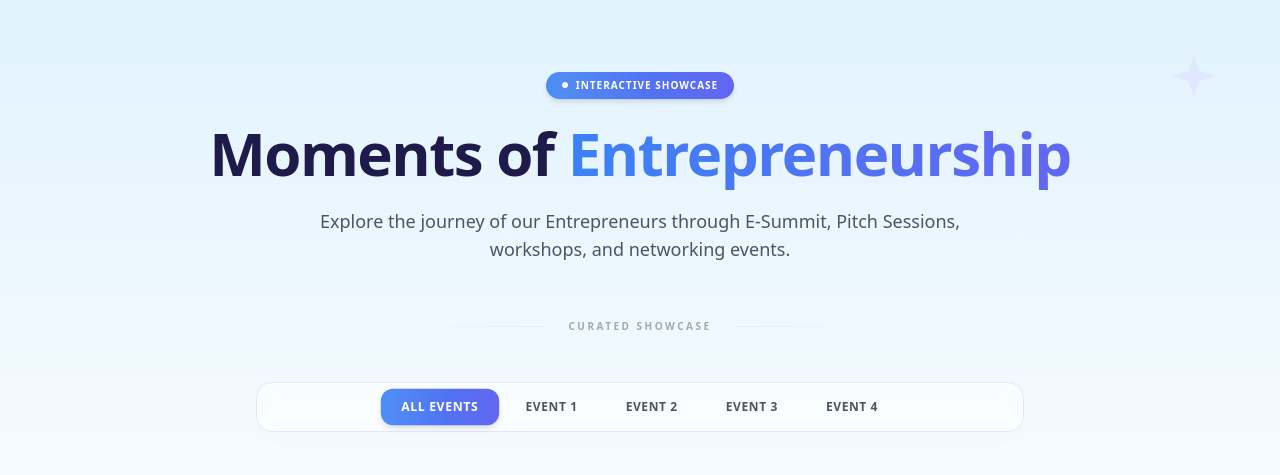
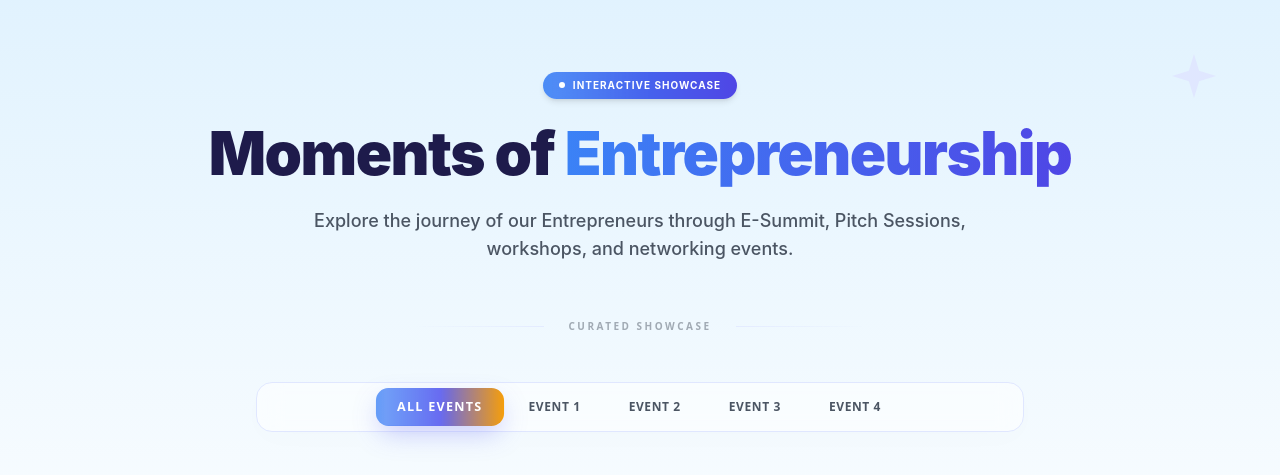
Before and after one commit to AnandVivek-iiti/Ecell-IITI, a React (Vite) app: page /gallery in a window 1280 px wide. Shown: the part 123-598 px from the top of the page. Built offline with nearby package versions, Linux system fonts and the light colour scheme.

Commit message:
Gallery Page changes for filter button

```diff
--- a/src/pages/Gallery Page/FilterBar.jsx
+++ b/src/pages/Gallery Page/FilterBar.jsx
@@ -13,12 +13,18 @@ const FilterBar = ({ activeCategory, setActiveCategory }) => {
             onClick={() => setActiveCategory(category)}
             className={`px-5 py-2.5 rounded-xl text-xs font-bold tracking-wider uppercase transition-all duration-300 outline-none relative overflow-hidden group
               ${isActive
-                ? 'bg-gradient-to-r from-[#3B82F6] to-[#6366F1] text-white shadow-md scale-102'
+                ? 'bg-gradient-to-r from-[#3B82F6] via-[#6366F1] to-[#F59E0B] text-white shadow-[0_10px_25px_-4px_rgba(99,102,241,0.35)] scale-105 font-extrabold tracking-widest'
                 : 'text-[#4B5563] hover:text-[#1E1B4B] hover:bg-[#E0F2FE]/50'
               }`}
           >
+            {/* Embedded High-Velocity Light Shimmer Overlay */}
             {isActive && (
-              <span className="absolute inset-0 w-full h-full bg-gradient-to-r from-transparent via-white/10 to-transparent -translate-x-full animate-shimmer" />
+              <span className="absolute inset-0 w-full h-full bg-gradient-to-r from-transparent via-white/25 to-transparent -translate-x-full animate-shimmer" />
+            )}
+
+            {/* Subtle multi-color underline dot for inactive links on hover */}
+            {!isActive && (
+              <span className="absolute bottom-1 left-1/2 -translate-x-1/2 w-1.5 h-1.5 bg-gradient-to-r from-[#3B82F6] to-[#F59E0B] rounded-full opacity-0 group-hover:opacity-100 transition-opacity duration-300" />
             )}
 
             <span className="relative z-10">{category}</span>
--- a/src/pages/Gallery Page/Gallery.jsx
+++ b/src/pages/Gallery Page/Gallery.jsx
@@ -15,10 +15,9 @@ const Gallery = () => {
 
   return (
     <>
-      {/* Main Page Layout Wrapper */}
       <section className="relative min-h-screen bg-gradient-to-b from-[#E0F2FE] via-white to-[#E0E7FF] py-24 font-inter overflow-hidden selection:bg-[#E0E7FF] selection:text-[#1E1B4B]">
 
-        {/* Decorative Vectors */}
+        {/* Decorative Theme Elements */}
         <div className="absolute top-20 right-16 text-[#E0E7FF] pointer-events-none animate-float hidden lg:block">
           <svg width="44" height="44" viewBox="0 0 24 24" fill="currentColor">
             <path d="M12 0L14.8 9.2L24 12L14.8 14.8L12 24L9.2 14.8L0 12L9.2 9.2L12 0Z"/>
@@ -33,10 +32,9 @@ const Gallery = () => {
         <div className="max-w-7xl mx-auto relative z-10 px-4 sm:px-6 lg:px-8">
           <GalleryHeader />
 
-          {/* Accent Line Divider */}
           <div className="flex items-center justify-center my-12 opacity-80">
             <div className="h-[1px] w-32 bg-gradient-to-r from-transparent to-[#E0E7FF]"></div>
-            <div className="mx-6 text-[10px] tracking-[0.25em] text-[#4B5563]/60 font-bold uppercase">
+            <div className="mx-6 text-[10px] tracking-[0.25em] text-[#4B5563]/60 font-bold uppercase font-inter">
               Curated Showcase
             </div>
             <div className="h-[1px] w-32 bg-gradient-to-l from-transparent to-[#E0E7FF]"></div>
@@ -47,7 +45,6 @@ const Gallery = () => {
             setActiveCategory={setActiveCategory}
           />
 
-          {/* Album Presentation Grid */}
           <div className="mt-16 grid grid-cols-1 sm:grid-cols-2 lg:grid-cols-3 gap-x-8 gap-y-12">
             {filteredItems.map((item) => (
               <GalleryCard
@@ -60,9 +57,8 @@ const Gallery = () => {
             ))}
           </div>
 
-          {/* Empty Filter Handler */}
           {filteredItems.length === 0 && (
-            <div className="text-center text-[#4B5563] mt-24 max-w-md mx-auto bg-white/60 backdrop-blur-md border border-[#E0E7FF] py-16 px-8 rounded-3xl shadow-sm">
+            <div className="text-center text-[#4B5563] mt-24 max-w-md mx-auto bg-white/60 backdrop-blur-md border border-[#E0E7FF] py-16 px-8 rounded-3xl shadow-sm font-inter">
               <p className="font-bold text-lg text-[#1E1B4B] mb-1">No Moments Found</p>
               <p className="text-xs text-[#4B5563]/80">Try browsing another event timeline category!</p>
             </div>
@@ -70,12 +66,11 @@ const Gallery = () => {
         </div>
       </section>
 
-      {/* Layer 1: Immersive Full Screen Album Dashboard Component Overlay */}
+      {/* Album Overlay Modal Viewport */}
       {activeAlbum && (
-        <div className="fixed inset-0 bg-[#1E1B4B]/80 backdrop-blur-md z-40 flex items-center justify-center p-4 md:p-12 transition-all duration-300 animate-in fade-in">
+        <div className="fixed inset-0 bg-[#1E1B4B]/80 backdrop-blur-md z-40 flex items-center justify-center p-4 md:p-12 transition-all duration-300 animate-in fade-in font-inter">
           <div className="bg-gradient-to-b from-[#E0F2FE]/90 to-white/95 w-full h-full md:max-w-6xl md:h-[80vh] md:rounded-[24px] border border-white/60 shadow-[0_30px_60px_-15px_rgba(30,27,75,0.4)] flex flex-col overflow-hidden animate-in zoom-in-95 duration-200">
 
-            {/* Modal Heading Control Strip */}
             <div className="flex justify-between items-center px-8 py-5 bg-white/50 border-b border-[#E0E7FF] backdrop-blur-sm">
               <div>
                 <span className="text-[10px] uppercase font-extrabold tracking-widest text-[#6366F1]">Exhibition Catalog</span>
@@ -89,7 +84,6 @@ const Gallery = () => {
               </button>
             </div>
 
-            {/* Micro-grid Asset Interface */}
             <div className="flex-1 overflow-y-auto p-8 content-start grid grid-cols-1 sm:grid-cols-2 md:grid-cols-3 gap-6">
               {activeAlbum.map((imgUrl, idx) => (
                 <div
@@ -99,7 +93,7 @@ const Gallery = () => {
                 >
                   <img
                     src={imgUrl}
-                    alt="Event content capturing item"
+                    alt="Event capture"
                     className="w-full h-full object-cover group-hover/item:scale-105 transition-transform duration-500 ease-out"
                     onError={(e) => {
                       e.target.onerror = null;
@@ -115,7 +109,6 @@ const Gallery = () => {
               ))}
             </div>
 
-            {/* Modal Control Footer Information Tab */}
             <div className="px-8 py-4 bg-white/40 border-t border-[#E0E7FF] text-right text-[11px] font-bold text-[#4B5563]/80 uppercase tracking-wider">
               Total Assets: {activeAlbum.length} Items Captured
             </div>
@@ -123,24 +116,22 @@ const Gallery = () => {
         </div>
       )}
 
-      {/* Layer 2: Standalone Lightbox Target Node Viewport */}
+      {/* Lightbox Viewer */}
       {maximizedImage && (
         <div
-          className="fixed inset-0 bg-slate-950/90 z-50 flex flex-col items-center justify-center p-4 animate-in fade-in duration-200"
+          className="fixed inset-0 bg-slate-950/90 z-50 flex flex-col items-center justify-center p-4 animate-in fade-in duration-200 font-inter"
           onClick={() => setMaximizedImage(null)}
         >
-          {/* Separate Layout Action Close Button */}
           <button
             className="absolute top-6 right-6 text-white/70 hover:text-white font-bold text-sm bg-white/10 hover:bg-white/20 w-12 h-12 rounded-full backdrop-blur-md flex items-center justify-center transition-all shadow-lg z-50"
             onClick={() => setMaximizedImage(null)}
           >
             ✕
           </button>
-
           <div className="relative max-w-5xl max-h-[85vh] flex items-center justify-center select-none" onClick={(e) => e.stopPropagation()}>
             <img
               src={maximizedImage}
-              alt="Maximized focus capture display view"
+              alt="Maximized display capture"
               className="max-w-full max-h-[85vh] object-contain rounded-2xl shadow-[0_25px_60px_rgba(0,0,0,0.8)] border border-white/10"
               onError={(e) => {
                 e.target.onerror = null;
--- a/src/pages/Gallery Page/GalleryCard.jsx
+++ b/src/pages/Gallery Page/GalleryCard.jsx
@@ -4,6 +4,7 @@ const GalleryCard = ({ item, onExplore }) => {
   return (
     <div className="group relative w-full h-[380px] font-inter">
       <div className="absolute inset-0 bg-white/70 backdrop-blur-md rounded-[24px] overflow-hidden border border-[#E0E7FF] z-10 transition-all duration-500 ease-[cubic-bezier(0.25,1,0.5,1)] shadow-[0_12px_40px_-15px_rgba(30,27,75,0.04)] group-hover:shadow-[0_25px_50px_-12px_rgba(99,102,241,0.15)] group-hover:-translate-y-3">
+
         <div className="w-full h-[58%] overflow-hidden relative bg-[#E0F2FE]/30 border-b border-[#E0E7FF]">
           <img
             src={item.image}
@@ -14,12 +15,14 @@ const GalleryCard = ({ item, onExplore }) => {
               e.target.src = "https://images.unsplash.com/photo-1515187029135-18ee286d815b?q=80&w=600&auto=format&fit=crop";
             }}
           />
+
           <div className="absolute top-4 left-4 bg-[#F59E0B] text-white text-[9px] font-extrabold uppercase tracking-widest px-3 py-1.5 rounded-md shadow-sm">
             {item.category || "Featured"}
           </div>
 
           <div className="absolute inset-0 bg-gradient-to-t from-[#E0E7FF]/30 to-transparent opacity-0 group-hover:opacity-100 transition-all duration-400" />
         </div>
+
         <div className="p-6 h-[42%] flex flex-col justify-between bg-white/50">
           <div>
             <h3 className="text-[#1E1B4B] font-extrabold text-lg mb-1.5 tracking-tight group-hover:text-[#6366F1] transition-colors duration-300 truncate">
@@ -29,6 +32,7 @@ const GalleryCard = ({ item, onExplore }) => {
               {item.subtitle}
             </p>
           </div>
+
           <div
             onClick={onExplore}
             className="flex items-center justify-between mt-2 pt-3 border-t border-[#E0E7FF] text-[10px] font-bold text-[#6366F1] tracking-widest uppercase cursor-pointer group/btn"
@@ -42,6 +46,7 @@ const GalleryCard = ({ item, onExplore }) => {
           </div>
         </div>
       </div>
+
       <div className="absolute inset-4 bg-gradient-to-r from-[#E0F2FE] to-[#E0E7FF] opacity-0 group-hover:opacity-60 blur-2xl transition-all duration-500 ease-out rounded-3xl -z-0 scale-95 group-hover:scale-105" />
     </div>
   );
--- a/src/pages/Gallery Page/GalleryHeader.jsx
+++ b/src/pages/Gallery Page/GalleryHeader.jsx
@@ -2,8 +2,12 @@ import React from 'react';
 
 const GalleryHeader = () => {
   return (
-    <div className="text-center mb-14 px-4 font-inter relative">
-      <div className="inline-flex items-center gap-2 px-4 py-1.5 rounded-full bg-gradient-to-r from-[#3B82F6] to-[#6366F1] text-white text-[10px] font-bold uppercase tracking-widest mb-6 shadow-md relative overflow-hidden">
+    /* We add standard inline styles to force the Inter font stack safely */
+    <div
+      className="text-center mb-14 px-4 relative"
+      style={{ fontFamily: '"Inter", ui-sans-serif, system-ui, sans-serif' }}
+    >
+      <div className="inline-flex items-center gap-2 px-4 py-1.5 rounded-full bg-gradient-to-r from-[#3B82F6] to-[#4F46E5] text-white text-[10px] font-bold uppercase tracking-widest mb-6 shadow-md relative overflow-hidden">
         <span className="absolute inset-0 w-full h-full bg-gradient-to-r from-transparent via-white/10 to-transparent -translate-x-full animate-shimmer" />
         <span className="relative flex h-1.5 w-1.5">
           <span className="animate-ping absolute inline-flex h-full w-full rounded-full bg-white opacity-75"></span>
@@ -11,12 +15,14 @@ const GalleryHeader = () => {
         </span>
         <span className="relative z-10 text-white">Interactive Showcase</span>
       </div>
+
       <h1 className="text-4xl sm:text-5xl md:text-6xl font-black text-[#1E1B4B] mb-6 tracking-tight max-w-4xl mx-auto leading-[1.05]">
         Moments of{' '}
-        <span className="bg-gradient-to-r from-[#3B82F6] to-[#6366F1] bg-clip-text text-transparent">
+        <span className="bg-gradient-to-r from-[#3B82F6] to-[#4F46E5] bg-clip-text text-transparent">
           Entrepreneurship
         </span>
       </h1>
+
       <p className="text-sm sm:text-base md:text-lg text-[#4B5563] font-medium max-w-2xl mx-auto leading-relaxed">
         Explore the journey of our Entrepreneurs through E-Summit, Pitch Sessions, workshops, and networking events.
       </p>
```
